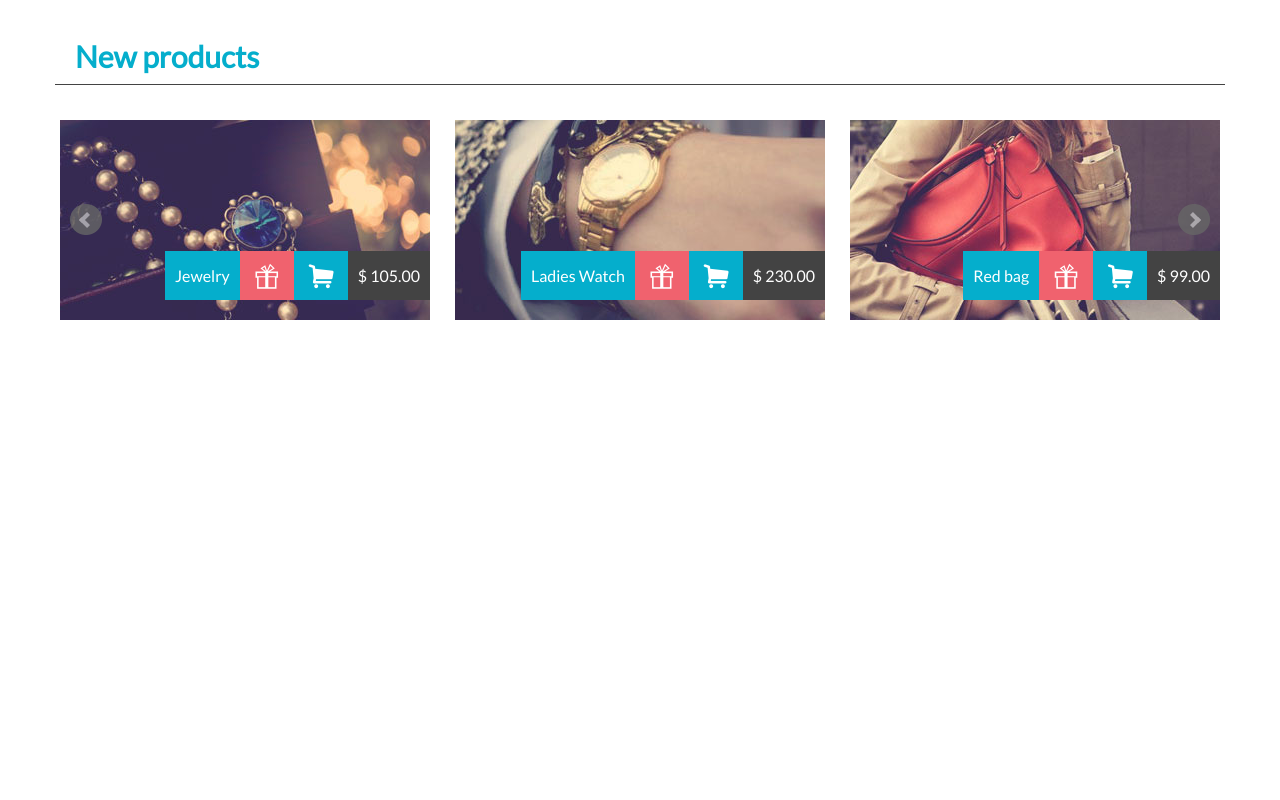
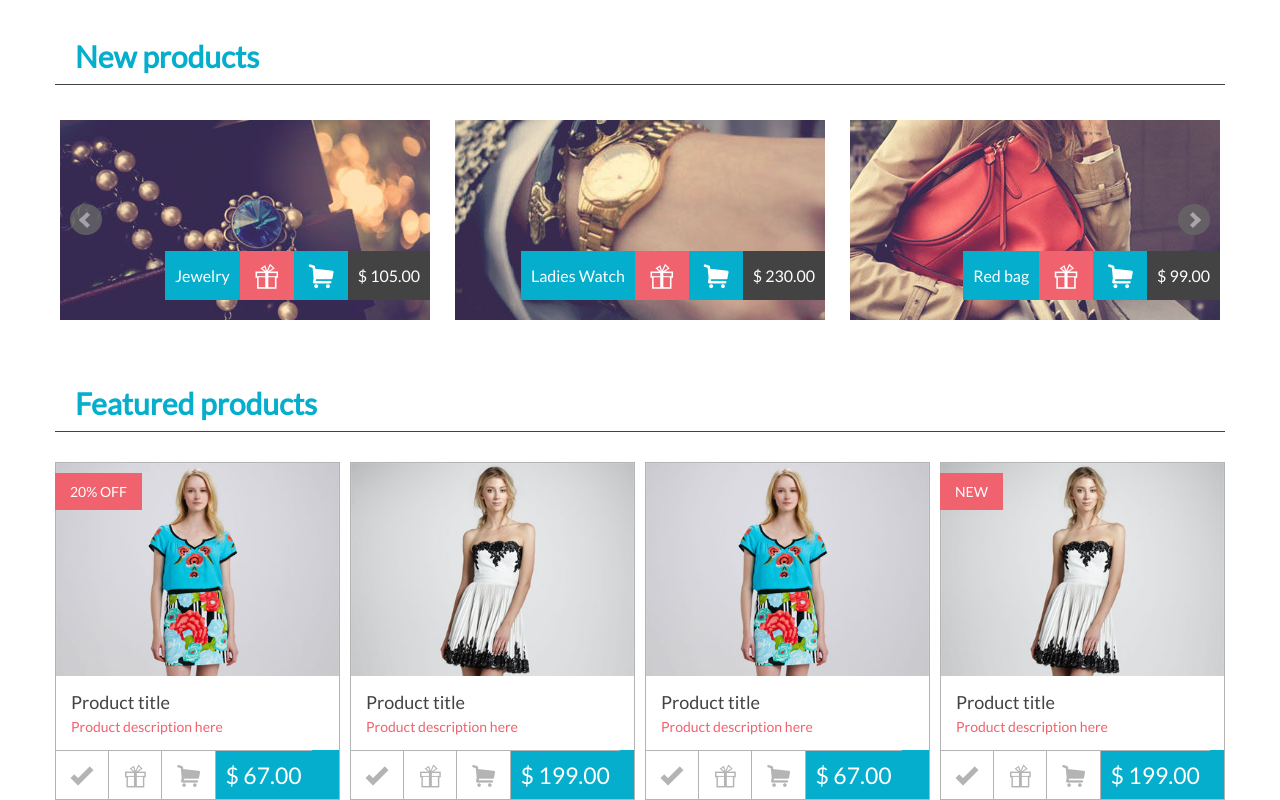
Before and after one commit to ilmitro/Gift, a website: page index.html in a window 1280 px wide. Shown: the part 1334-2134 px from the top of the page. Before the commit the page ends 1719 px from the top, so only its background shows below. Drawn offline with Linux system fonts and the light colour scheme.

Commit message:
featured-ok

```diff
--- a/index.html
+++ b/index.html
@@ -389,14 +389,14 @@
     </div><!-- /.promo -->
 
 
-    <!-- slider -->
-    <div class="slider">
-      <h2 class="slider__title">New products</h2>
+    <!-- new-products -->
+    <div class="new-products">
+      <h2 class="title-section">New products</h2>
 
       <!-- bxslider -->
       <ul class="bxslider">
         <li class="bxslider__item">
-          <img src="pict/slider-1.jpg"/>
+          <img src="pict/slider-1.jpg" alt="Name product">
           <div class="purchase">
             <a class="purchase__title link" href="#">Women's wear</a>
             <a class="purchase__give link" href="#"><i class="icon-gift"></i></a>
@@ -404,8 +404,9 @@
             <span class="purchase__price">$ 99.00</span>
           </div>
         </li>
+
         <li class="bxslider__item">
-          <img src="pict/slider-2.jpg"/>
+          <img src="pict/slider-2.jpg" alt="Name product">
           <div class="purchase">
             <a class="purchase__title link" href="#">Jewelry</a>
             <a class="purchase__give link" href="#"><i class="icon-gift"></i></a>
@@ -413,8 +414,9 @@
             <span class="purchase__price">$ 105.00</span>
           </div>
         </li>
+
         <li class="bxslider__item">
-          <img src="pict/slider-3.jpg"/>
+          <img src="pict/slider-3.jpg" alt="Name product">
           <div class="purchase">
             <a class="purchase__title link" href="#">Ladies Watch</a>
             <a class="purchase__give link" href="#"><i class="icon-gift"></i></a>
@@ -422,8 +424,9 @@
             <span class="purchase__price">$ 230.00</span>
           </div>
         </li>
+
         <li class="bxslider__item">
-          <img src="pict/slider-1.jpg"/>
+          <img src="pict/slider-1.jpg" alt="Name product">
           <div class="purchase">
             <a class="purchase__title link" href="#">Red bag</a>
             <a class="purchase__give link" href="#"><i class="icon-gift"></i></a>
@@ -431,8 +434,9 @@
             <span class="purchase__price">$ 99.00</span>
           </div>
         </li>
+
         <li class="bxslider__item">
-          <img src="pict/slider-2.jpg"/>
+          <img src="pict/slider-2.jpg" alt="Name product">
           <div class="purchase">
             <a class="purchase__title link" href="#">Accessory</a>
             <a class="purchase__give link" href="#"><i class="icon-gift"></i></a>
@@ -440,8 +444,9 @@
             <span class="purchase__price">$ 125.00</span>
           </div>
         </li>
+
         <li class="bxslider__item">
-          <img src="pict/slider-3.jpg"/>
+          <img src="pict/slider-3.jpg" alt="Name product">
           <div class="purchase">
             <a class="purchase__title link" href="#">Name product</a>
             <a class="purchase__give link" href="#"><i class="icon-gift"></i></a>
@@ -451,7 +456,77 @@
         </li>
       </ul>
 
-    </div><!-- /.slider -->
+    </div><!-- /.new-products -->
+
+
+    <!-- featured products -->
+    <div class="featured">
+      <h2 class="title-section">Featured products</h2>
+
+      <div class="row row--inline">
+        <div class="col-3">
+          <div class="card-product">
+            <img class="card-product__img" src="pict/card-1.jpg" alt="Name product">
+            <div class="card-product__title">Product title</div>
+            <div class="card-product__text">Product description here</div>
+            <div class="card-product__info">
+              <a class="card-product__link link" href="#"><i class="icon-ok"></i></a>
+              <a class="card-product__link link" href="#"><i class="icon-gift"></i></a>
+              <a class="card-product__link link" href="#"><i class="icon-cart"></i></a>
+              <span class="card-product__price">$ 67.00</span>
+            </div>
+            <span class="card-product__label">20% Off</span>
+          </div><!-- /.card-product -->
+        </div><!-- /.col-3 -->
+
+        <div class="col-3">
+          <div class="card-product">
+            <img class="card-product__img" src="pict/card-2.jpg" alt="Name product">
+            <div class="card-product__title">Product title</div>
+            <div class="card-product__text">Product description here</div>
+            <div class="card-product__info">
+              <a class="card-product__link link" href="#"><i class="icon-ok"></i></a>
+              <a class="card-product__link link" href="#"><i class="icon-gift"></i></a>
+              <a class="card-product__link link" href="#"><i class="icon-cart"></i></a>
+              <span class="card-product__price">$ 199.00</span>
+            </div>
+          </div><!-- /.card-product -->
+        </div><!-- /.col-3 -->
+
+        <div class="col-3">
+          <div class="card-product">
+            <img class="card-product__img" src="pict/card-1.jpg" alt="Name product">
+            <div class="card-product__title">Product title</div>
+            <div class="card-product__text">Product description here</div>
+            <div class="card-product__info">
+              <a class="card-product__link link" href="#"><i class="icon-ok"></i></a>
+              <a class="card-product__link link" href="#"><i class="icon-gift"></i></a>
+              <a class="card-product__link link" href="#"><i class="icon-cart"></i></a>
+              <span class="card-product__price">$ 67.00</span>
+            </div>
+          </div><!-- /.card-product -->
+        </div><!-- /.col-3 -->
+
+        <div class="col-3">
+          <div class="card-product">
+            <img class="card-product__img" src="pict/card-2.jpg" alt="Name product">
+            <div class="card-product__title">Product title</div>
+            <div class="card-product__text">Product description here</div>
+            <div class="card-product__info">
+              <a class="card-product__link link" href="#"><i class="icon-ok"></i></a>
+              <a class="card-product__link link" href="#"><i class="icon-gift"></i></a>
+              <a class="card-product__link link" href="#"><i class="icon-cart"></i></a>
+              <span class="card-product__price">$ 199.00</span>
+            </div>
+            <span class="card-product__label">New</span>
+          </div><!-- /.card-product -->
+        </div><!-- /.col-3 -->
+      </div><!-- /.row -->
+
+    </div><!-- featured -->
+
+
+
 
 
 
--- /dev/null
+++ b/scss/blocks/_card-product.scss
@@ -0,0 +1,62 @@
+/* -------- card-product -------- */
+
+.card-product {
+  display: inline-block;
+  position: relative;
+  border: 1px solid $color-gray-lighter;
+
+  &__img {
+    @include img-responsive;
+  }
+
+  &__title {
+    margin: 15px;
+    margin-bottom: 5px;
+    font-size: ($font-size-base + 2);
+  }
+
+  &__text {
+    margin: 15px;
+    margin-top: 5px;
+    font-size: $font-size-secondary;
+    color: $color-brand-red;
+  }
+
+  &__info {
+    background-color: $color-brand-blue;
+  }
+
+  &__link {
+    display: inline-block;
+    padding: 10px;
+    border-top: 1px solid $color-gray-lighter;
+    border-right: 1px solid $color-gray-lighter;
+    font-size: ($font-size-base + 7);
+    background-color: #fff;
+    color: $color-gray-lighter;
+
+    &:hover {
+      background-color: $color-brand-red;
+      color: #fff;
+    }
+  }
+
+  &__price {
+    display: inline-block;
+    padding: 10px;
+    border-top: 1px solid $color-gray-lighter;
+    font-size: ($font-size-base + 7);
+    color: #fff;
+  }
+
+  &__label {
+    position: absolute;
+    top: 10px;
+    left: -1px;
+    padding: 10px 15px;
+    font-size: $font-size-secondary;
+    background-color: $color-brand-red;
+    color: #fff;
+    text-transform: uppercase;
+  }
+}
--- /dev/null
+++ b/scss/blocks/_featured.scss
@@ -0,0 +1,5 @@
+/* -------- featured -------- */
+
+.featured {
+
+}
--- /dev/null
+++ b/scss/blocks/_new-products.scss
@@ -0,0 +1 @@
+/* -------- new-products -------- */
--- a/scss/blocks/_slider.scss
+++ /dev/null
@@ -1,13 +0,0 @@
-/* -------- slider -------- */
-
-.slider {
-  &__title {
-    margin: 0;
-    margin-bottom: 30px;
-    padding-left: 20px;
-    padding-bottom: 10px;
-    font-size: $font-size-large;
-    color: $color-brand-blue;
-    border-bottom: 1px solid $color-gray;
-  }
-}
--- /dev/null
+++ b/scss/blocks/_title-section.scss
@@ -0,0 +1,11 @@
+/* -------- title-section -------- */
+
+.title-section {
+  margin: 0;
+  margin-bottom: 30px;
+  padding-left: 20px;
+  padding-bottom: 10px;
+  font-size: $font-size-large;
+  color: $color-brand-blue;
+  border-bottom: 1px solid $color-gray;
+}
--- a/scss/main.scss
+++ b/scss/main.scss
@@ -19,4 +19,7 @@
 @import 'blocks/nav-main';
 @import 'blocks/promo';
 @import 'blocks/purchase';
-@import 'blocks/slider';
+@import 'blocks/title-section';
+@import 'blocks/new-products';
+@import 'blocks/featured';
+@import 'blocks/card-product';
--- a/scss/utils/_variables.scss
+++ b/scss/utils/_variables.scss
@@ -19,3 +19,4 @@ $color-brand-red-darker: mix($color-brand-red, #000, 85%);
 $color-brand-blue-darker: mix($color-brand-blue, #000, 85%);
 
 $color-gray: #434343;
+$color-gray-lighter: mix($color-gray, #fff, 40%);
```
Also changed, not shown: css/style.css, pict/card-1.jpg (added), pict/card-2.jpg (added), pict/card-3.jpg (added), 2 other files.
